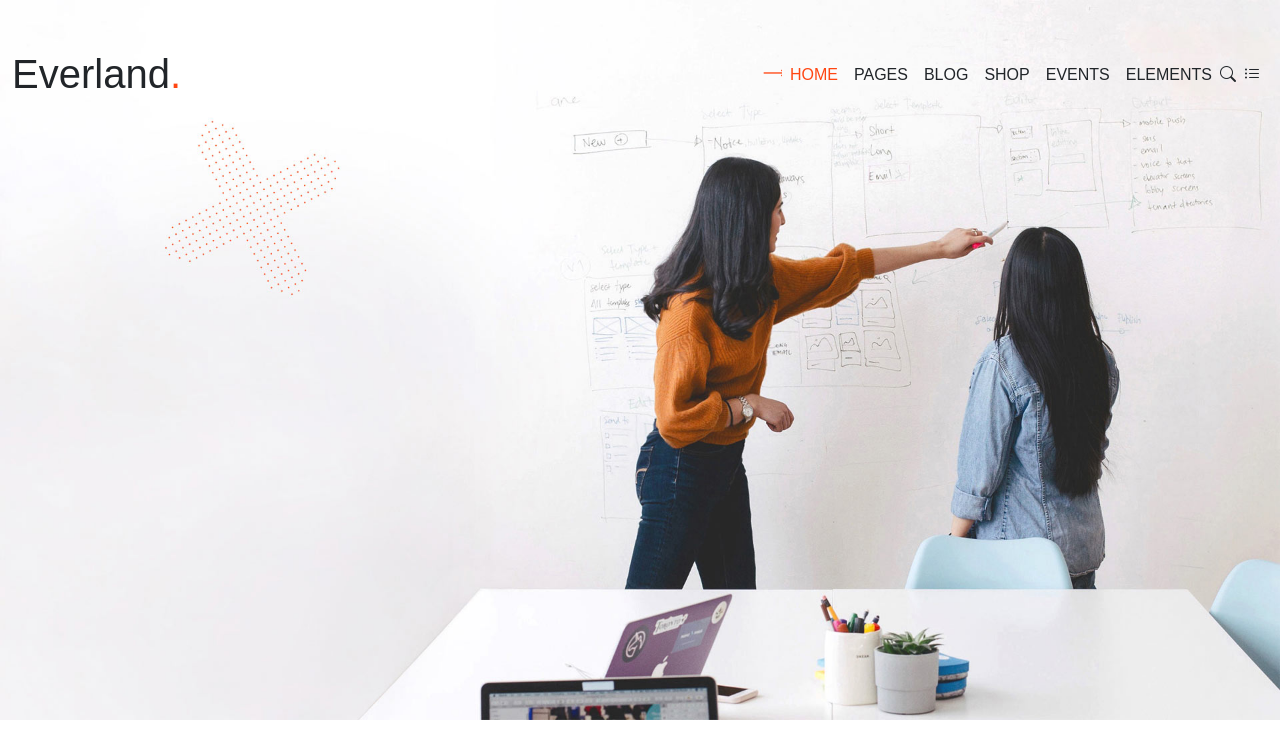
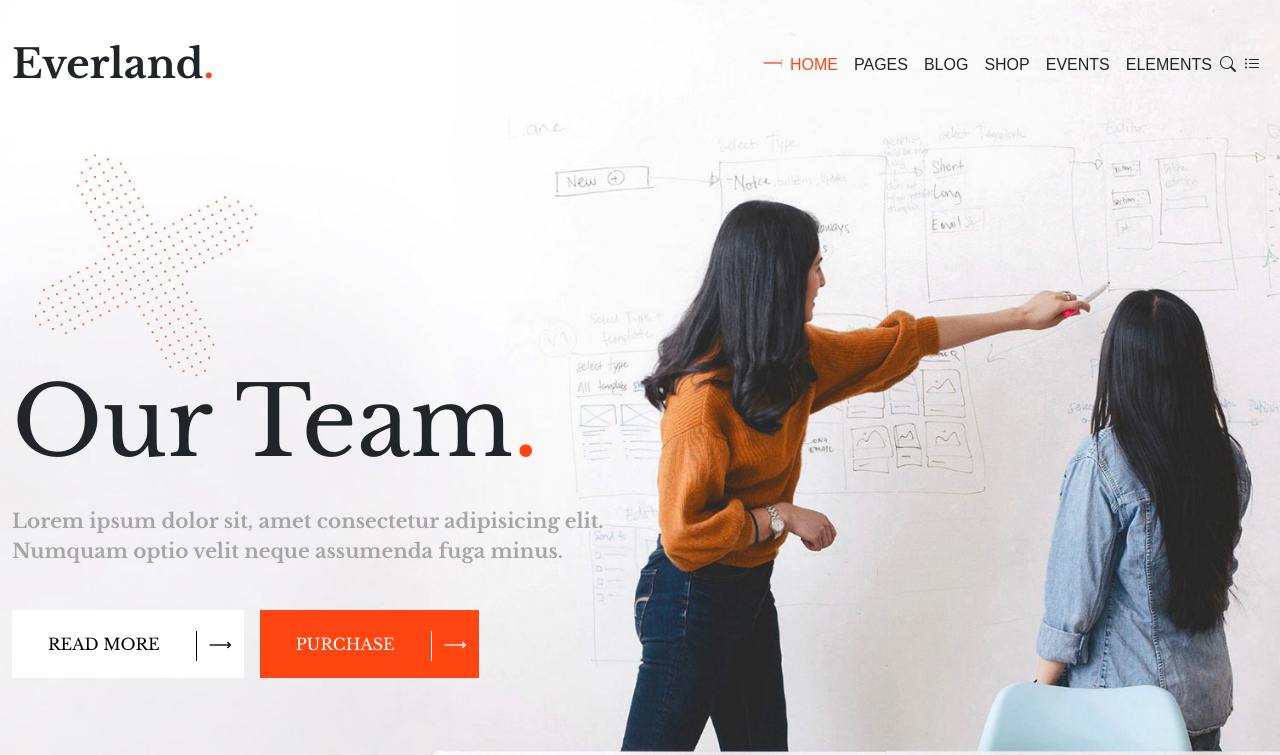
Before and after one commit to AntoCic/proj-html-vuejs, a Vue app: page / in a window 1280 px wide. Shown: the top 755 px of the page. Built offline with nearby package versions, Linux system fonts and the light colour scheme.

Commit message:
ADDED hero section

```diff
--- a/src/assets/scss/general.scss
+++ b/src/assets/scss/general.scss
@@ -2,3 +2,22 @@
 @use './partials/common';
 @use './partials/layout';
 @use './partials/utilities';
+
+@import url('https://fonts.googleapis.com/css2?family=Libre+Baskerville:ital,wght@0,400;0,700;1,400&display=swap');
+.libre-baskerville-regular {
+    font-family: "Libre Baskerville", serif;
+    font-weight: 400;
+    font-style: normal;
+  }
+
+  .libre-baskerville-bold {
+    font-family: "Libre Baskerville", serif;
+    font-weight: 700;
+    font-style: normal;
+  }
+
+  .libre-baskerville-regular-italic {
+    font-family: "Libre Baskerville", serif;
+    font-weight: 400;
+    font-style: italic;
+  }
--- a/src/components/AppHeader.vue
+++ b/src/components/AppHeader.vue
@@ -2,7 +2,7 @@
     <header class="header w-100">
       <div class="ms_container-lg">
         <div class="d-flex justify-content-between align-items-center">
-            <h1 class="mb-0">Everland<span class="text-orange">.</span></h1>
+            <h1 class="mb-0 libre-baskerville-bold">Everland<span class="text-orange">.</span></h1>
           <div>
             <template v-for="link in links">
               <elm-arrow :class="{ 'active': link === currentPage }" class="me-2" />
@@ -51,8 +51,9 @@ export default {
 @use '../assets/scss/partials/_variables.scss' as *;
 
 .header {
-  margin: 50px 0;
+  margin: 40px 0;
   position: absolute;
+  z-index: 1;
   top: 0;
   left: 0;
 }
--- a/src/components/AppMain.vue
+++ b/src/components/AppMain.vue
@@ -1,11 +1,8 @@
 <template>
     <main>
-        <section class="hero">
-            <img src="../assets/img/rev-slider-main-home-img-03.jpg" alt="">
+        <SctHero />
 
-        </section>
-
-        <section class="specialities w-100 mt--1">
+        <!-- <section class="specialities w-100 mt--1">
             <div class="ms_container-lg bg-white">
                 <div class="col text-center">
                     <h2 class="mb-0">Our specialities<span class="text-orange">.</span></h2>
@@ -38,8 +35,8 @@
             </div>
 
 
-        </section>
-        <section class="social">
+        </section> -->
+        <!-- <section class="social">
             <div class="container">
                 <div class="row text-center">
                     <div class="col-8">
@@ -51,29 +48,16 @@
                 </div>
             </div>
 
-        </section>
+        </section> -->
 
     </main>
 </template>
 
 <script>
-
+import SctHero from './SctHero.vue';
 export default {
-    data() {
-        return {
-        }
-    },
-    methods: {
-        imgSrc(nameFile) {
-            return '/src/assets/img/' + nameFile
-        }
-    },
-    computed: {
-    },
-    mounted() {
-    }
+    components: { SctHero }
 }
-
 </script>
 
 <style lang="scss" scoped>
--- /dev/null
+++ b/src/components/ElmBtn1.vue
@@ -0,0 +1,65 @@
+<template>
+  <button type="button">
+    <span class="content">{{ content }}</span>
+    <span class="arrow">&#10230;</span>
+  </button>
+</template>
+<script>
+export default {
+  props: ['content'],
+  methods: {
+
+  },
+
+
+}
+</script>
+
+<style lang="scss" scoped>
+@use '../assets/scss/partials/_variables.scss' as *;
+
+button {
+  border: 0;
+  padding: 12px 0;
+  background-color: #ffffff;
+
+  .content {
+    display: inline-block;
+    padding: 10px 36px;
+  }
+
+  .arrow {
+    padding-right: 12px;
+
+    position: relative;
+    right: 0px;
+    transition: right 0.3s;
+
+    &::before {
+      content: "";
+      display: inline-block;
+      height: 30px;
+      width: 1px;
+      background-color: currentColor;
+      vertical-align: middle;
+      margin-right: 12px;
+    }
+  }
+
+  &.btn-orange {
+    background-color: $orange;
+    color: white;
+  }
+
+  &:hover {
+    .arrow {
+      right: 36px;
+
+      &::before {
+        background-color: transparent;
+      }
+    }
+
+  }
+}
+</style>
--- /dev/null
+++ b/src/components/SctHero.vue
@@ -0,0 +1,68 @@
+<template>
+    <section class="hero w-100 position-relative">
+        <img :src="imgSrc('rev-slider-main-home-img-03.jpg')">
+        <div class="ms_container-lg">
+            <div class="ms_container-md">
+                <div class="col-6 libre-baskerville-bold">
+                    <h2 class="title">Our Team<span class="text-orange">.</span></h2>
+                    <p class="content">Lorem ipsum dolor sit, amet consectetur adipisicing elit. Numquam optio velit
+                        neque assumenda fuga minus.</p>
+                        <ElmBtn1 :content="'READ MORE'" class="me-3"/>
+                        <ElmBtn1 :content="'PURCHASE'" class="btn-orange"/>
+                </div>
+
+            </div>
+        </div>
+    </section>
+
+</template>
+
+<script>
+import ElmBtn1 from './ElmBtn1.vue';
+export default {
+    components: { ElmBtn1 },
+    methods: {
+        imgSrc(nameFile) {
+            return '/src/assets/img/' + nameFile
+        }
+    }
+}
+</script>
+
+<style lang="scss" scoped>
+$space-header: 140px;
+
+.hero {
+    min-height: 600px;
+}
+
+img {
+    position: absolute;
+    width: 100%;
+    height: 100%;
+    object-fit: cover;
+    object-position: top;
+}
+
+.ms_container-lg {
+    position: relative;
+    z-index: 1;
+    padding-top: $space-header;
+}
+
+.ms_container-md {
+    padding: 240px 0;
+
+    .title {
+        font-size: 96px;
+        margin-bottom: 40px;
+        line-height: 0.9em;
+    }
+
+    .content {
+        font-size: 20px;
+        color: #a6a6a6;
+        margin-bottom: 44px;
+    }
+}
+</style>
```
